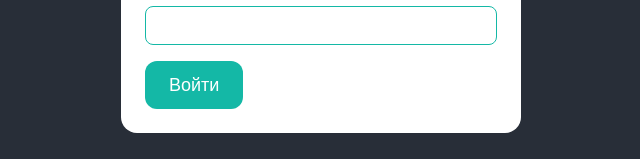
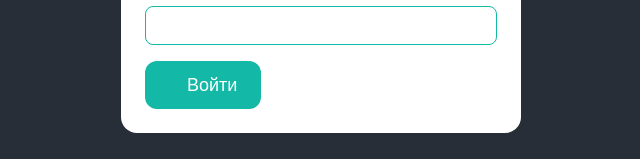
Before and after one commit to guyhawk/my-library-frontend, a Vue app: page /login in a window 1280 px wide. Shown: the part 399-558 px from the top of the page, without its empty margins (319-959 px from the left). Built offline with nearby package versions, Linux system fonts and the light colour scheme.

Commit message:
modifed ui element button

```diff
--- a/src/shared/ui/button/button.vue
+++ b/src/shared/ui/button/button.vue
@@ -2,7 +2,7 @@
   const props = defineProps({
       label: {
           type: String,
-          default: 'Submit'
+          default: ''
       },
       color: {
           type: String,
@@ -12,6 +12,15 @@
           type: Boolean,
           default: false
       },
+      type: {
+          type: String,
+          default: 'square'
+      },
+      icon: {
+          type: String,
+          default: ''
+      },
+
   })
 
   const emit = defineEmits(['click'])
@@ -20,7 +29,7 @@
   }
 </script>
 <template>
-  <button :class="['btn', `btn-${color}`]" :disabled="disabled" @click="clickButton">{{label}}</button>
+  <button :class="['btn', `btn-${color}`, `btn-${type}`]" :disabled="disabled" @click="clickButton"><span v-if="!!icon" class="pi primary" :class="[`${icon}`]"></span>{{label}}</button>
 </template>
 
 <style lang="scss" scoped>
@@ -33,7 +42,7 @@
   font-size: 1rem;
 
   border: none;
-  border-radius: 12px;
+
 
   cursor: pointer;
 
@@ -45,10 +54,36 @@
     }
   }
 
+  &-transparent {
+    background: none;
+    &:enabled:hover {
+      background: rgba($color: #fff, $alpha: 0.2);
+    }
+  }
+
+  background-color: none;
+
   &:disabled {
     opacity: 0.6;
     cursor: default;
   }
+  &-square {
+    border-radius: 12px;
+  }
+
+  &-rounded {
+    border-radius: 24px;
+  }
+
+  &-circle {
+    border-radius: 24px;
+    width: 48px;
+  }
+
+}
+
+.primary {
+  color: var(--primary-color)
 }
 
 </style>
```
